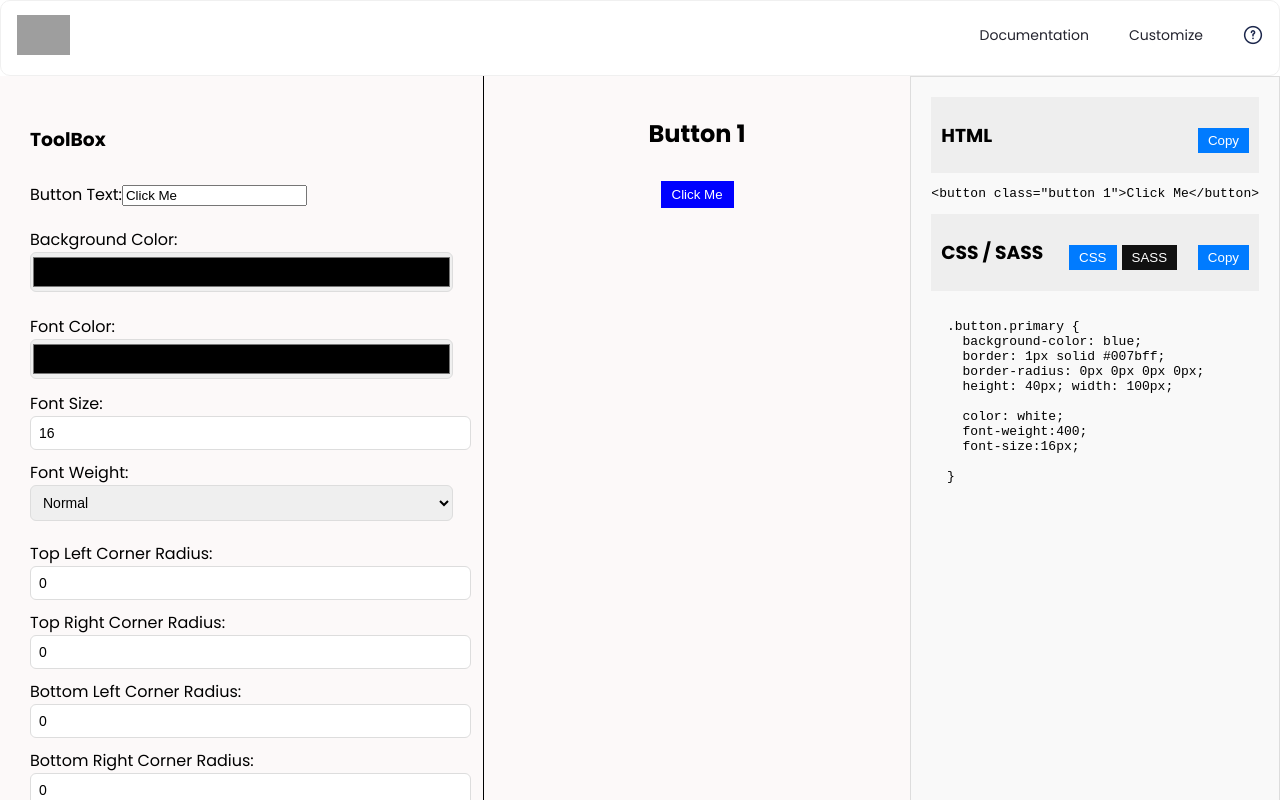
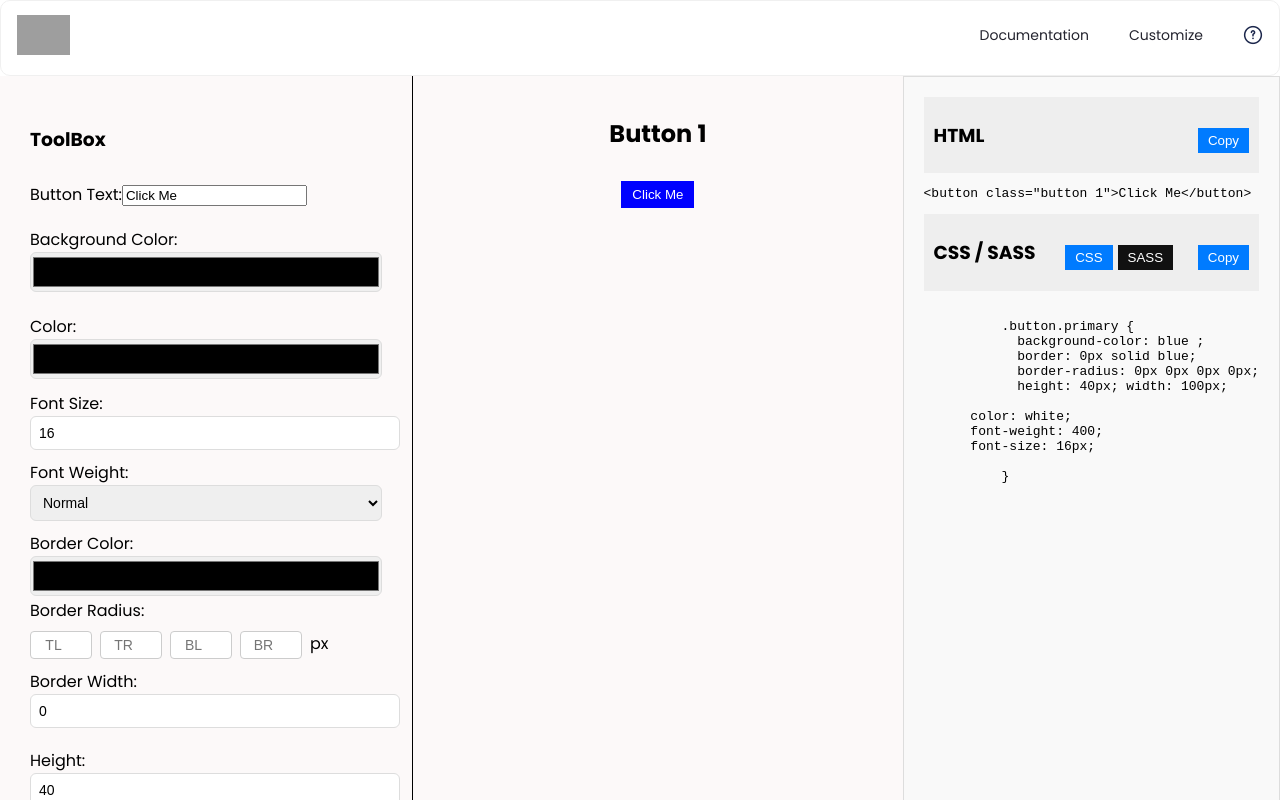
Before and after one commit to srimali12345/UI-Components-Library, a React (Create React App) app: page /customize/1 in a window 1280 px wide. Shown: the top 800 px of the page. Built offline with nearby package versions, Linux system fonts and the light colour scheme; grey boxes are pictures that could not be loaded.

Commit message:
add default icon position and and align the border radius section to one line

```diff
--- a/src/components/Button/ButtonPreview.js
+++ b/src/components/Button/ButtonPreview.js
@@ -1,4 +1,6 @@
 const ButtonPreview = ({ buttonStyles, buttonText, uploadedIcon }) => {
+  const icon = uploadedIcon || buttonStyles.icon;
+  const iconPosition = buttonStyles.iconPosition || "right";
   return (
     <div>
       <div className="button-container">
@@ -14,9 +16,9 @@ const ButtonPreview = ({ buttonStyles, buttonText, uploadedIcon }) => {
             justifyContent: "center",
           }}
         >
-          {buttonStyles.icon && buttonStyles.iconPosition === "left" && (
+          {icon && iconPosition === "left" && (
             <img
-              src={buttonStyles.icon}
+              src={icon}
               alt="icon"
               style={{
                 height: "12px",
@@ -25,7 +27,7 @@ const ButtonPreview = ({ buttonStyles, buttonText, uploadedIcon }) => {
             />
           )}
           {buttonText}
-          {buttonStyles.icon && buttonStyles.iconPosition === "right" && (
+          {icon && iconPosition === "right" && (
             <img
               src={buttonStyles.icon}
               alt="icon"
--- a/src/components/Button/Codepanel.js
+++ b/src/components/Button/Codepanel.js
@@ -1,7 +1,7 @@
 import React, { useState } from "react";
 
 const CodePanel = ({
-  buttonStyles,
+  buttonStyles = {},
   buttonText,
   buttonType,
   buttonDefaults,
@@ -10,30 +10,37 @@ const CodePanel = ({
   const [activeTab, setActiveTab] = useState("css");
   const [uploadedImage, setUploadedImage] = useState(null);
   const [generatedHTML, setGeneratedHTML] = useState("");
-  const generateBorderRadius = () => {
+
   const {
     topLeftRadius = "0px",
     topRightRadius = "0px",
     bottomLeftRadius = "0px",
     bottomRightRadius = "0px",
-      borderRadius = "0px",
+    color = "#000",
+    fontWeight = "400",
+    fontSize = "16px",
+    height = "40px",
+    width = "100px",
+    borderWidth = "0px",
+    borderColor = "blue",
+    backgroundColor = "blue",
+    textDecoration = "none",
+    padding = "8px 12px",
   } = buttonStyles;
 
-    return `${topLeftRadius} ${topRightRadius} ${bottomRightRadius} ${bottomLeftRadius}`;
+  const generateBorderRadius = () => {
+    return `${topLeftRadius} ${topRightRadius} ${bottomLeftRadius} ${bottomRightRadius}`;
   };
 
   const generateCSS = () => {
     const commonStyles = `
-    color: ${buttonStyles.color || "#000"};
-    font-weight:${buttonStyles.fontWeight || "400"};
-    font-size:${buttonStyles.fontSize || "16px"};
+      color: ${color};
+      font-weight: ${fontWeight};
+      font-size: ${fontSize};
     `;
+
     const heightAndWidthStyle =
-      buttonType !== "link"
-        ? `height: ${buttonStyles.height || "40px"}; width: ${
-            buttonStyles.width || "100px"
-          };`
-        : "";
+      buttonType !== "link" ? `height: ${height}; width: ${width};` : "";
 
     const borderRadiusStyle =
       buttonType !== "link" ? `border-radius: ${generateBorderRadius()};` : "";
@@ -42,7 +49,7 @@ const CodePanel = ({
       case "outline":
         return `
           .button.outline {
-    border: 1px solid ${buttonStyles.borderColor || "#000"};
+            border: ${borderWidth} solid ${borderColor};
             ${borderRadiusStyle}
             ${heightAndWidthStyle}
             ${commonStyles}
@@ -53,15 +60,15 @@ const CodePanel = ({
           .button.link {
             background-color: transparent;
             border: none;
-    text-decoration: ${buttonStyles.textDecoration || "none"};
+            text-decoration: ${textDecoration};
             ${commonStyles}
           }
         `;
       default:
         return `
           .button.primary {
-    background-color: ${buttonStyles.backgroundColor || "#007bff"};
-    border: 1px solid ${buttonStyles.borderColor || "#007bff"};
+            background-color: ${backgroundColor} ;
+            border: ${borderWidth} solid ${borderColor};
             ${borderRadiusStyle}
             ${heightAndWidthStyle}
             ${commonStyles}
@@ -72,15 +79,13 @@ const CodePanel = ({
 
   const generateSASS = () => {
     const commonVars = `
-  $button-color: ${buttonStyles.color || "#000"};
-  $button-padding: ${buttonStyles.padding || "8px 12px"};
+      $button-color: ${color};
+      $button-padding: ${padding};
     `;
 
     const heightAndWidthVar =
       buttonType !== "link"
-        ? `$button-height: ${buttonStyles.height || "40px"}; $button-width: ${
-            buttonStyles.width || "100px"
-          };`
+        ? `$button-height: ${height}; $button-width: ${width};`
         : "";
 
     const borderRadiusVar =
@@ -93,7 +98,7 @@ const CodePanel = ({
         return `
           ${commonVars}
           $button-bg: transparent;
-  $button-border: 2px solid ${buttonStyles.borderColor || "#000"};
+          $button-border: 2px solid ${borderColor};
           ${borderRadiusVar}
           ${heightAndWidthVar}
 
@@ -124,8 +129,8 @@ const CodePanel = ({
         `;
       default:
         return `${commonVars}
-  $button-bg: ${buttonStyles.backgroundColor || "#007bff"};
-  $button-border: 1px solid ${buttonStyles.borderColor || "#007bff"};
+          $button-bg: ${backgroundColor};
+          $button-border: 1px solid ${borderColor};
           ${borderRadiusVar}
           ${heightAndWidthVar}
 
--- a/src/components/Button/MainContent.js
+++ b/src/components/Button/MainContent.js
@@ -4,7 +4,7 @@ const MainContent = ({ buttonStyles,setButtonText,buttonText }) => {
   return (
     <div className="container">
       <h2>Button 1</h2>
-      <ButtonPreview buttonStyles={buttonStyles}  buttonText={buttonText} uploadedIcon={true} />
+      <ButtonPreview buttonStyles={buttonStyles}  buttonText={buttonText}  />
     </div>
   );
 };
--- a/src/components/Button/ToolBox.js
+++ b/src/components/Button/ToolBox.js
@@ -10,7 +10,7 @@ const ToolBox = ({
   buttonText,
   setButtonText,
   showUploadIcon,
-  iconPosition
+  iconPosition,
 }) => {
   const [fontList] = useState([
     "Arial",
@@ -32,7 +32,7 @@ const ToolBox = ({
       reader.onloadend = () => {
         setButtonStyles((prev) => ({
           ...prev,
-          icon: reader.result, // Store base64 image URL
+          icon: reader.result,
         }));
       };
       reader.readAsDataURL(file);
@@ -50,6 +50,8 @@ const ToolBox = ({
       document.head.appendChild(link);
     }
   }, [buttonStyles.fontFamily]);
+
+  const [linkCorners, setLinkCorners] = useState(false);
 
   return (
     <div className="sidebar">
@@ -81,7 +83,7 @@ const ToolBox = ({
       {showFontStyling && (
         <div className="font-styling">
           <div className="input-group">
-            <label>Font Color:</label>
+            <label>Color:</label>
             <input
               type="color"
               value={buttonStyles.color}
@@ -90,7 +92,6 @@ const ToolBox = ({
               }
             />
           </div>
-
 
           <div className="input-group">
             <label>Font Size:</label>
@@ -139,71 +140,91 @@ const ToolBox = ({
 
       {showBorderColor && (
         <>
+          <div className="border-settings">
+            <div>
+              <label>Border Color:</label>
+              <input
+                type="color"
+                value={buttonStyles.borderColor}
+                onChange={(e) =>
+                  setButtonStyles({
+                    ...buttonStyles,
+                    borderColor: e.target.value,
+                  })
+                }
+              />
+            </div>
 
-
-<div className="border-settings">
-
-
-      <div className="input-group">
-        <label>Top Left Corner Radius:</label>
+            <div className="border-radius-group">
+              <label>Border Radius:</label>
+              <div className="border-radius-inputs">
                 <input
                   type="number"
                   min="0"
-          value={parseInt(buttonStyles.topLeftRadius) || 0}
+                  value={parseInt(buttonStyles.topLeftRadius) || ""}
                   onChange={(e) =>
                     setButtonStyles((prev) => ({
                       ...prev,
                       topLeftRadius: `${e.target.value}px`,
                     }))
                   }
+                  placeholder="TL"
                 />
-      </div>
-
-      <div className="input-group">
-        <label>Top Right Corner Radius:</label>
                 <input
                   type="number"
                   min="0"
-          value={parseInt(buttonStyles.topRightRadius) || 0}
+                  value={parseInt(buttonStyles.topRightRadius) || ""}
                   onChange={(e) =>
                     setButtonStyles((prev) => ({
                       ...prev,
                       topRightRadius: `${e.target.value}px`,
                     }))
                   }
+                  placeholder="TR"
                 />
-      </div>
-
-      <div className="input-group">
-        <label>Bottom Left Corner Radius:</label>
                 <input
                   type="number"
                   min="0"
-          value={parseInt(buttonStyles.bottomLeftRadius) || 0}
+                  value={parseInt(buttonStyles.bottomLeftRadius) || ""}
                   onChange={(e) =>
                     setButtonStyles((prev) => ({
                       ...prev,
                       bottomLeftRadius: `${e.target.value}px`,
                     }))
                   }
+                  placeholder="BL"
                 />
-      </div>
-
-      <div className="input-group">
-        <label>Bottom Right Corner Radius:</label>
                 <input
                   type="number"
                   min="0"
-          value={parseInt(buttonStyles.bottomRightRadius) || 0}
+                  value={parseInt(buttonStyles.bottomRightRadius) || ""}
                   onChange={(e) =>
                     setButtonStyles((prev) => ({
                       ...prev,
                       bottomRightRadius: `${e.target.value}px`,
                     }))
                   }
+                  placeholder="BR"
+                />
+                px
+              </div>
+            </div>
+            <div className="input-group">
+              <label>Border Width:</label>
+              <input
+                type="number"
+                min="0"
+                value={parseInt(buttonStyles.borderWidth) || 0}
+                onChange={(e) =>
+                  setButtonStyles((prev) => ({
+                    ...prev,
+                    borderWidth: `${e.target.value}px`,
+                  }))
+                }
               />
             </div>
           </div>
+
           <div className="size-settings">
             <div className="input-group">
               <label>Height:</label>
@@ -240,18 +261,24 @@ const ToolBox = ({
             <input type="file" accept="image/*" onChange={handleIconUpload} />
             {buttonStyles.icon && (
               <div className="icon-preview">
-              <img src={buttonStyles.icon} alt="Button Icon" width="50" height="50" />
+                <img
+                  src={buttonStyles.icon}
+                  alt="Button Icon"
+                  width="50"
+                  height="50"
+                />
               </div>
             )}
-
-
           </div>
-        <div className="input-group" >
+          <div className="input-group">
             <label>Icon Position:</label>
             <select
               value={buttonStyles.iconPosition || "left"}
               onChange={(e) =>
-              setButtonStyles({ ...buttonStyles, iconPosition: e.target.value })
+                setButtonStyles({
+                  ...buttonStyles,
+                  iconPosition: e.target.value,
+                })
               }
             >
               <option value="left">Left</option>
@@ -259,13 +286,7 @@ const ToolBox = ({
             </select>
           </div>
         </>
-
-
-
       )}
-
-
-
 
       {showUnderline && (
         <div className="checkbox-group">
@@ -282,10 +303,6 @@ const ToolBox = ({
           />
         </div>
       )}
-
-
-
-
     </div>
   );
 };
--- a/src/styles/components/buttons.scss
+++ b/src/styles/components/buttons.scss
@@ -271,3 +271,21 @@ button {
 .input-group {
   margin: 10px 0px;
 }
+.border-radius-group {
+  display: flex;
+  flex-direction: column;
+  gap: 8px;
+}
+
+.border-radius-inputs {
+  display: flex;
+  gap: 8px;
+}
+
+.border-radius-inputs input {
+  width: 50px;
+  padding: 5px;
+  text-align: center;
+  border: 1px solid #ccc;
+  border-radius: 4px;
+}
```
Lines whose indentation alone changed are shown as unchanged.
